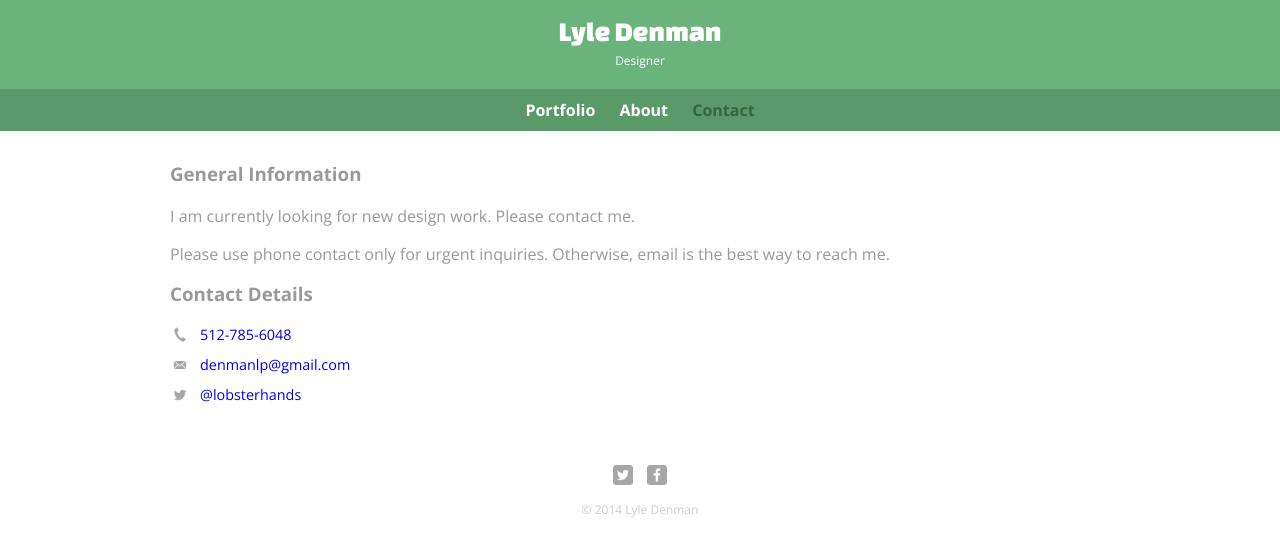
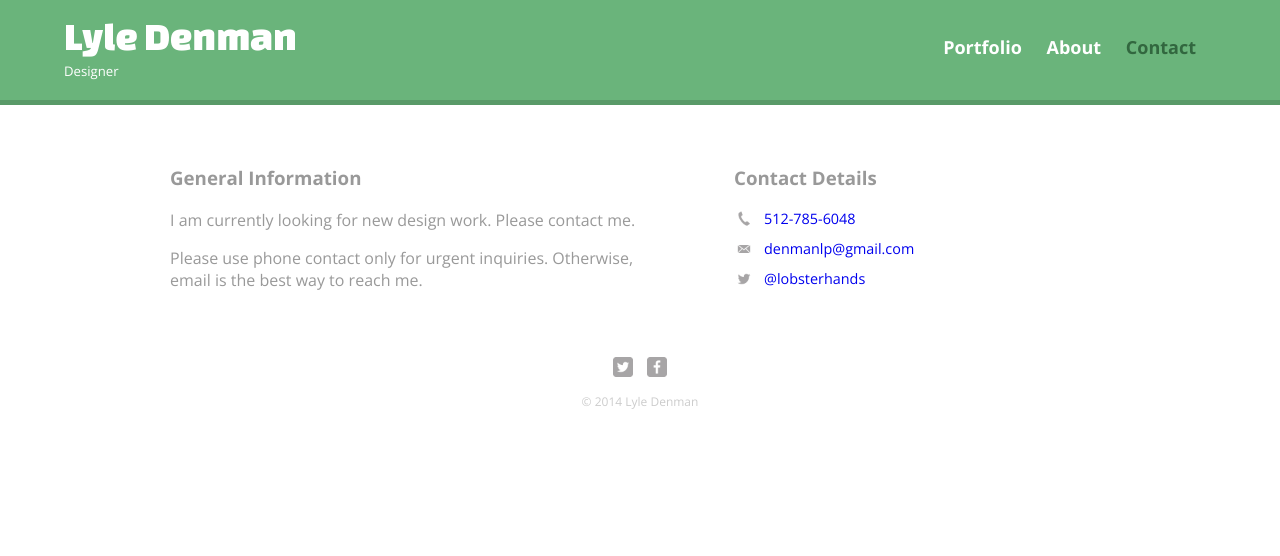
Before and after one commit to askinss/TeamTreehouse_MakeWebsite, a plain HTML site: page contact.html in a window 1280 px wide. Drawn offline with nearby package versions, Linux system fonts and the light colour scheme.

Commit message:
minor updates

```diff
--- a/contact.html
+++ b/contact.html
@@ -6,6 +6,8 @@
     <link rel="stylesheet" href="css/normalize.css">
     <link href='http://fonts.googleapis.com/css?family=Changa+One|Open+Sans:400,400italic,700,700italic' rel='stylesheet' type='text/css'>
     <link rel="stylesheet" href="css/main.css">
+    <link rel="stylesheet" href="css/responsive.css">
+    <meta name="viewport" content="width=device-width, initial-scale=1.0">
   </head>
   <body>
     <header>
@@ -22,12 +24,12 @@
       </nav>
     </header>
     <div id="wrapper">
-      <section>
+      <section id="primary">
         <h3>General Information</h3>
         <p>I am currently looking for new design work. Please contact me.</p>
         <p>Please use phone contact only for urgent inquiries. Otherwise, email is the best way to reach me.</p>
       </section>
-      <section>
+      <section id="secondary">
         <h3>Contact Details</h3>
         <ul class="contact-info">
           <li class="phone"><a href="tel:512-785-6048">512-785-6048</a></li>
--- a/css/main.css
+++ b/css/main.css
@@ -81,8 +81,6 @@ nav a {
 }
 
 
-
-
 /*****************************
 PAGE PORTFOLIO
 ******************************/
@@ -111,7 +109,8 @@ PAGE ABOUT
 ******************************/
 .profile-photo {
   display: block;
-  max-width: 200px;
+  max-width: 18%;
+  min-width: 100px;
   margin: 0 auto 20px;
   border-radius: 100%;
 }
@@ -130,6 +129,7 @@ PAGE CONTACT
 }
 
 .contact-info a {
+  outline: 0;
   display: block;
   min-height: 20px;
   background-repeat: no-repeat;
--- /dev/null
+++ b/css/responsive.css
@@ -0,0 +1,83 @@
+@media screen and (min-width: 100px) and (max-width: 480px) {
+
+  /*****************************
+  PAGE: PORTFOLIO, TWO COLUMN LAYOUT
+  ******************************/
+
+  #gallery li:nth-child(2n+1) {
+    clear: left;
+  }
+
+  nav ul li {
+    margin: 0px 10px 5px;
+    padding: 2px 5px;
+  }
+}
+
+
+@media screen and (min-width: 480px) {
+  /*****************************
+  PAGE: ABOUT, TWO COLUMN LAYOUT
+  ******************************/
+  #primary {
+    width: 50%;
+    float: left;
+  }
+  #secondary {
+    width: 40%;
+    float: right;
+  }
+  /*****************************
+  PAGE: PORTFOLIO;
+  ******************************/
+  #gallery li {
+    width: 28.3333%;
+  }
+  #gallery li:nth-child(3n+1) {
+    clear: both;
+  }
+  /*****************************
+  PAGE: ABOUT
+  ******************************/
+  .profile-photo {
+    float: left;
+    margin: 0 5% 80px 0;
+  }
+}
+
+
+@media screen and (min-width: 660px) {
+  /*****************************
+  HEADER
+  ******************************/
+  nav {
+    background: none;
+    float: right;
+    font-size: 1.125em;
+    margin-right: 5%;
+    text-align: right;
+    width: 45%;
+  }
+
+  #logo {
+    float: left;
+    margin-left: 5%;
+    text-align: left;
+    width: 45%;
+  }
+
+  h1 {
+    font-size: 2.5em;
+  }
+
+  h2 {
+    font-size: 0.825em;
+    margin-bottom: 20px;
+  }
+
+  header {
+    border-bottom: 5px solid #599a68;
+    margin-bottom: 60px;
+  }
+
+}
```
Also changed, not shown: about.html (+2 -0 lines), index.html (+3 -1 lines).
